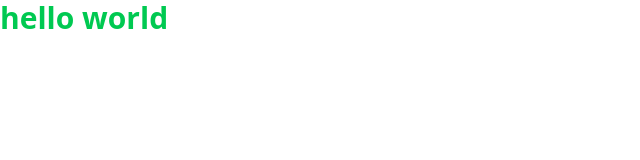
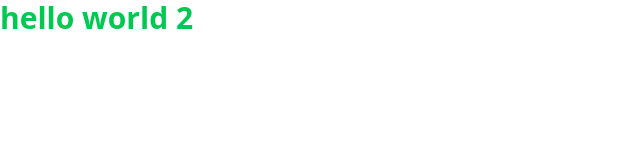
Before and after one commit to deadlyedge/meet-ai, a Next.js app: page / in a window 1280 px wide. Shown: the top 160 px of the page, without its empty margins (0-640 px from the left). Built offline with nearby package versions, Linux system fonts and the light colour scheme.

Commit message:
2.5 test

```diff
--- a/src/app/page.tsx
+++ b/src/app/page.tsx
@@ -1,3 +1,3 @@
 export default function Home() {
-	return <div className="text-3xl font-bold text-green-500">hello world </div>
+	return <div className="text-3xl font-bold text-green-500">hello world 2</div>
 }
```
